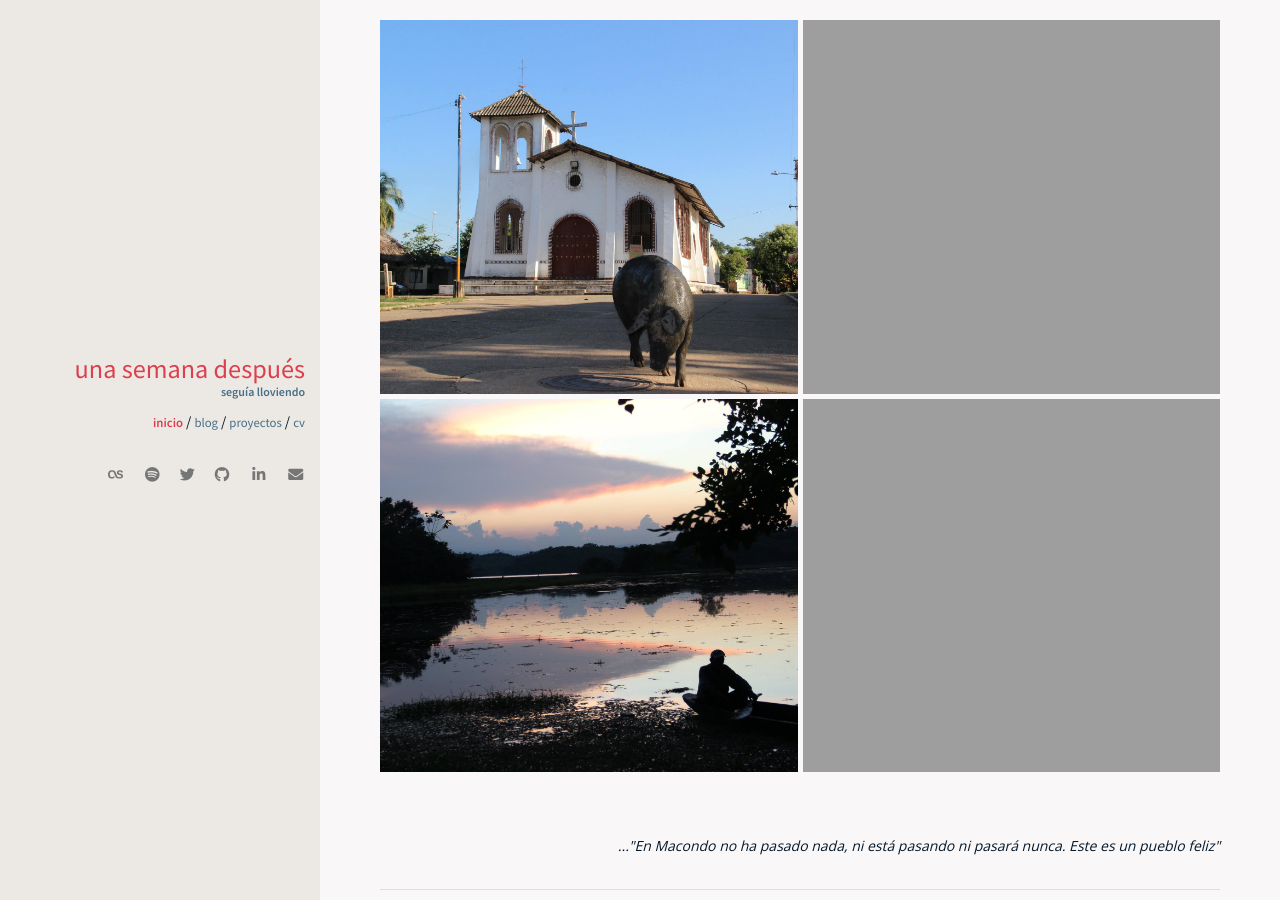
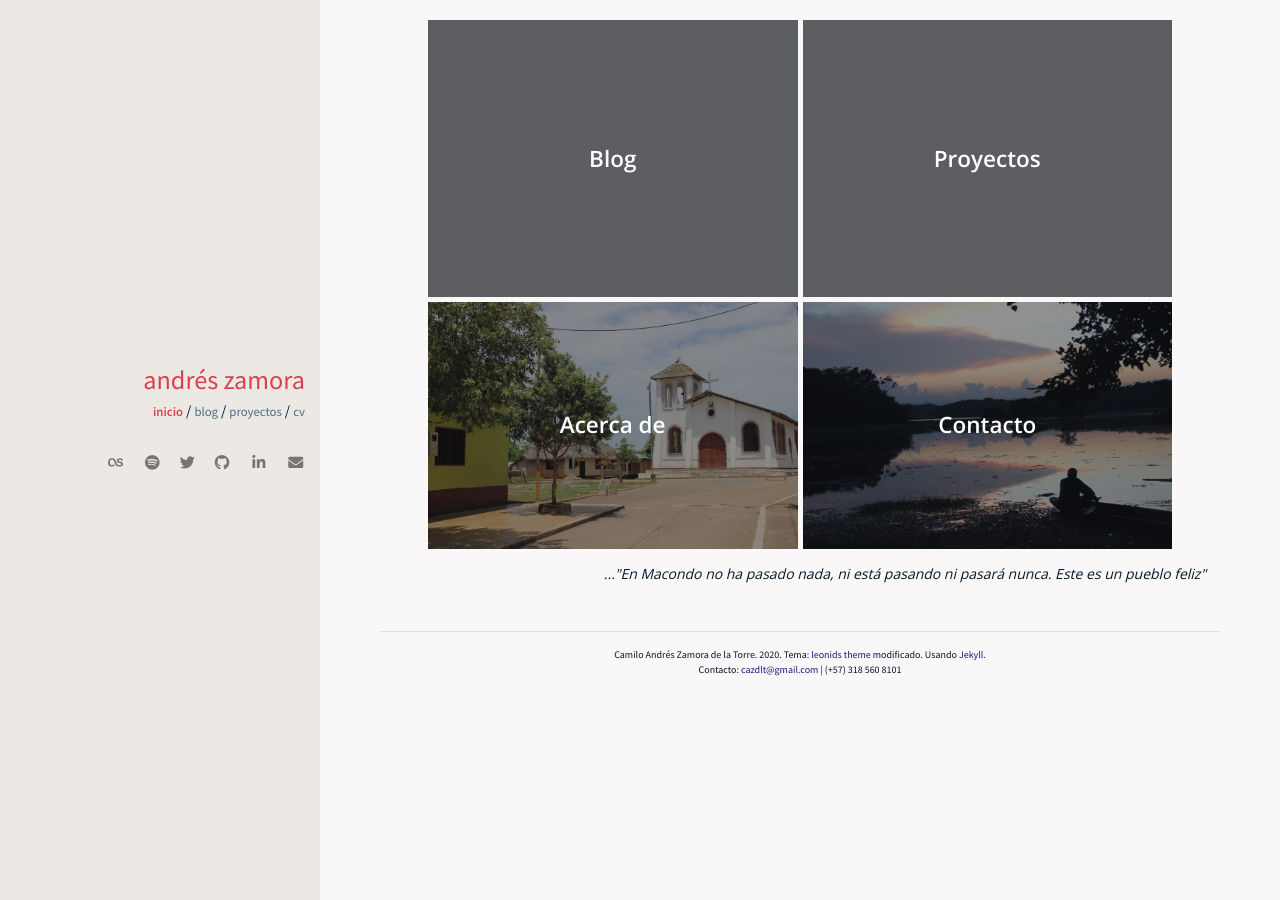
Before and after one commit to cazdlt/cazdlt.github.io, a Jekyll site: the page built from home.html, in a window 1280 px wide. Built offline with Jekyll 4.4.1, drawn with Linux system fonts in a browser that asks for light colours.

Commit message:
Mejor formato en imágenes y cambiado nombre en sidebar

```diff
--- a/_config.yml
+++ b/_config.yml
@@ -4,6 +4,7 @@
 ####################################
 
 title: Camilo Andrés Zamora
+short_title: Andrés Zamora
 email: cazdlt@gmail.com
 description: Sitio personal de Camilo Andrés Zamora de la Torre
 url: #https://zamoradelatorre.com
@@ -39,7 +40,7 @@ owner:
   fullname: Camilo Andrés Zamora de la Torre
   name: una semana después
   # avatar: leonids-logo.png
-  job: seguía lloviendo
+  job: una semana después seguía lloviendo
   bio: andrés zamora
   email: cazdlt@gmail.com
   disqus-shortname:
--- a/_includes/sidebar.html
+++ b/_includes/sidebar.html
@@ -7,8 +7,16 @@
     <img src="{{ site.url }}/img/{{ author.avatar }}" alt="" class="avatar">
   </a>
   {% endif %}
+
+   {% comment %} if page.url == "/cv" {% endcomment %}
+  <a href="{{ site.url }}/" class="author_name">{{ author.bio }}</a>
+  {% comment %} <span class="author_job">{{ author.job }}</span> {% endcomment %}
+  {% comment %} {% else %}
+  <span {{ page.url }}></span>
   <a href="{{ site.url }}/" class="author_name">{{ author.name }}</a>
   <span class="author_job">{{ author.job }}</span>
+  {% endif %} {% endcomment %}
+
   {% comment %} <span class="author_bio mbm">{{ author.bio }}</span> {% endcomment %}
   <nav class="nav">
     <ul class="nav-list">
--- a/_sass/pages/_layout.scss
+++ b/_sass/pages/_layout.scss
@@ -212,7 +212,8 @@ input[type="submit"] {
   font-family: "Open Sans", "sans-serif";
   display: flex;
   flex-direction: column;
-  height: 95%;
+  height: auto;
+
   h1 {
     font-family: "Roboto", "Raleway", "sans-serif";
     font-weight: 600;
@@ -220,25 +221,98 @@ input[type="submit"] {
   }
   .fragment {
     font-style: italic;
-    // margin-right: 30vw;
-    margin-top: auto;
+    margin: 1em;
     font-size: 14px;
     align-self: flex-end;
   }
+
+  //Tomado de https://webdesign.tutsplus.com/tutorials/create-a-css-grid-image-gallery-with-blur-effect-and-interaction-media-queries--cms-32287
   .grid {
     display: grid;
-    grid-template-columns: repeat(auto-fill, minmax(40%, 1fr));
-    grid-template-rows: repeat(auto-fit, minmax(40%, 1fr));
+
+    // grid-template-rows: repeat(auto-fit, minmax(40%, 1fr));
     grid-gap: 5px;
     // border: 1px solid #000;
     place-content: center;
-    height: 90%;
+    max-height: 90%;
+    @include media-query($medium-screen) {
+      grid-template-columns: repeat(auto-fill, 44%);
+    }
 
-    img {
-      width: 100%;
-      height: 100%;;
-      object-fit: cover;
-      object-position: bottom;
+    .home-links {
+      position: relative;
+
+      .link-img, img {
+        height: 100%;
+        width: 100%;
+        line-height: 0;
+        object-fit: cover;
+        object-position: bottom;
+      }
+
+      .link-title {
+        position: absolute;
+        height: 100%;
+        width: 100%;
+        opacity: 0;
+        transition: opacity 0.5s;
+        z-index: 2;
+
+        /* typographic styles */
+        color: white;
+        font-size: 1.5em;
+        font-weight: bold;
+
+        /* position the text centrally*/
+        display: flex;
+        align-items: center;
+        justify-content: center;
+      }
+
+      .link-desc {
+        position: absolute;
+        height: 98%;
+        width: 98%;
+        opacity: 0;
+        transition: opacity 0.5s;
+        z-index: 1;
+
+        /* typographic styles */
+        color: white;
+        font-size: 1em;
+        font-weight: bold;
+
+
+        /* position the text centrally*/
+        display: flex;
+        align-items: end;
+        justify-content: end;
+      }
+
+      &:hover {
+        .link-title{
+          opacity: 1;
+          background: #16191f8e;
+        }
+
+        .link-desc{
+          opacity: 1;
+        }
+
+        img{
+          filter: grayscale(100%) blur(1px);
+        }
+      }
+
+      @media (hover: none) {
+        .link-title {
+          opacity: 1;
+          background: #16191f79;
+        }
+        .location-image img {
+          filter: grayscale(100%) blur(1px);
+        }
+      }
     }
   }
 }
--- a/home.html
+++ b/home.html
@@ -11,11 +11,50 @@ parent: /
 
     {% comment %} PONER IMÁGENES PARA ESTOS LINKS {% endcomment %}
     <div class="grid">
-        {% comment %} <div class="page-link"></div> {% endcomment %}
-        <a href="/blog"><img class="bg" src="img/foto (6).jpg" /></a>
-        <a href="/proyectos"><img class="bg" src="img/foto (2).jpg" /></a>
-        <a href="/contacto"><img class="bg" src="img/foto (7).jpg" /></a>
-        <a href="/cv"><img class="bg" src="img/foto (8).jpg" /></a>
+        <div class="home-links">
+            <a class="link-title" href="/blog">Blog</a>
+            <span class="link-desc">PNN El Cocuy</span>
+            <div class="link-img">
+                <a>
+                    <img class="bg" src="img/foto (8).jpg" />
+                </a>
+            </div>
+        </div>
+
+        <div class="home-links">
+            <a class="link-title" href="/proyectos">Proyectos</a>
+            <span class="link-desc">Canaletal, Bolívar</span>
+            <div class="link-img">
+                <a>
+                    <img class="bg" src="img/foto (2).jpg" />
+                </a>
+            </div>
+
+        </div>
+
+        <div class="home-links">
+            <a class="link-title" href="/cv">Acerca de</a>
+            <span class="link-desc">Canaletal, Bolívar</span>
+            <div class="link-img">
+                <a>
+                    <img class="bg" src="img/foto (5).jpg" />
+                </a>
+            </div>
+
+        </div>
+
+        <div class="home-links">
+            <a class="link-title" href="/contacto">Contacto</a>
+            <span class="link-desc">Norosí, Bolívar</span>
+            <div class="link-img">
+                <a>
+                    <img class="bg" src="img/foto (7).jpg" />
+                </a>
+            </div>
+
+        </div>
+
+
     </div>
 
     <div class="fragment">
--- a/resume.html
+++ b/resume.html
@@ -1,6 +1,6 @@
 ---
 layout: resume
 title: CV
-permalink: /cv/
+permalink: /cv
 parent: /
 ---
```
